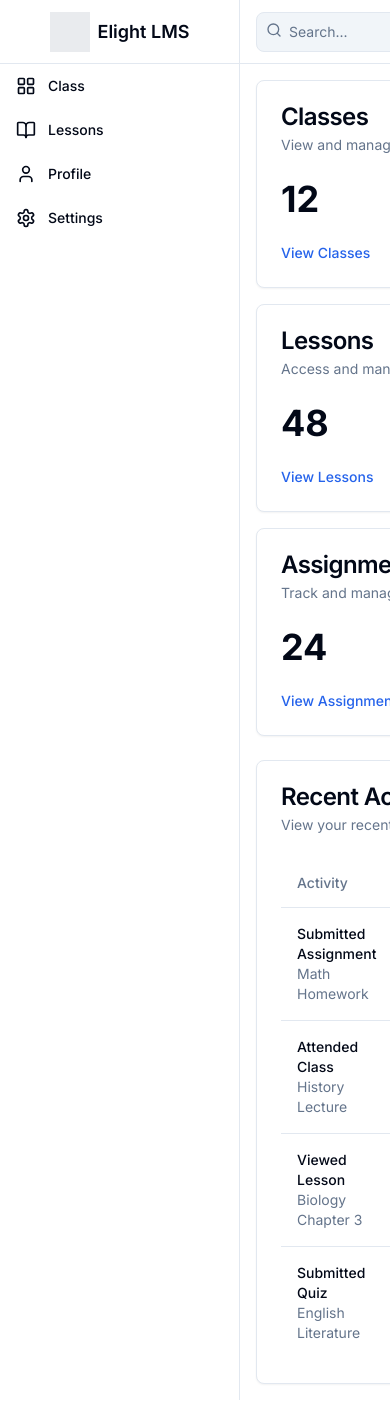
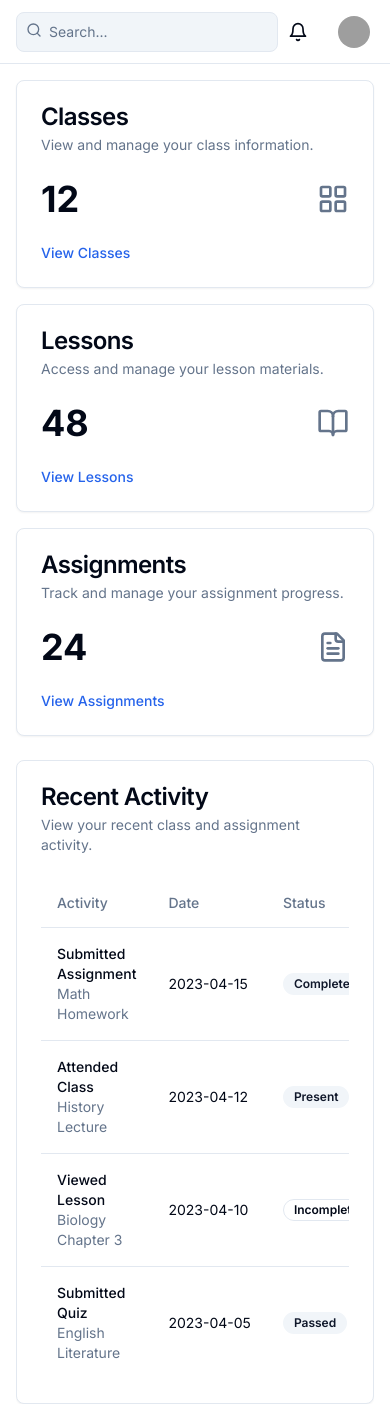
Before and after one commit to oshanavishkapiries/Elight-LMS, a Next.js app: page /dashboard in a window 390 px wide. Built offline with nearby package versions, Linux system fonts and the light colour scheme; grey boxes are pictures that could not be loaded.

Commit message:
Responsive Dashboard

```diff
--- a/app/dashboard/layout.tsx
+++ b/app/dashboard/layout.tsx
@@ -38,9 +38,11 @@ const layout = ({
 }>) => {
   return (
     <>
-      <main className="grid min-h-screen w-full grid-cols-[240px_1fr] overflow-hidden">
+      <main className="grid min-h-screen w-full md:grid-cols-[240px_1fr] overflow-hidden">
         {/* sider */}
+
         <Sider />
+
         {/* dashboard-pages */}
         <div className="flex flex-col">
           {/* navbar */}
--- a/app/dashboard/page.tsx
+++ b/app/dashboard/page.tsx
@@ -92,7 +92,9 @@ const DashboardPage = () => {
           </CardFooter>
         </Card>
       </div>
-      <Card>
+
+      <div className="overflow-x-scroll ">
+        <Card >
           <CardHeader>
             <CardTitle>Recent Activity</CardTitle>
             <CardDescription>
@@ -106,6 +108,11 @@ const DashboardPage = () => {
                   <TableHead>Activity</TableHead>
                   <TableHead>Date</TableHead>
                   <TableHead>Status</TableHead>
+                  <TableHead>Status</TableHead>
+                  <TableHead>Status</TableHead>
+                  <TableHead>Status</TableHead>
+                  <TableHead>Status</TableHead>
+                  <TableHead>Status</TableHead>
                 </TableRow>
               </TableHeader>
               <TableBody>
@@ -116,7 +123,9 @@ const DashboardPage = () => {
                       Math Homework
                     </div>
                   </TableCell>
-                <TableCell className="whitespace-nowrap">2023-04-15</TableCell>
+                  <TableCell className="whitespace-nowrap">
+                    2023-04-15
+                  </TableCell>
                   <TableCell>
                     <Badge variant="secondary">Completed</Badge>
                   </TableCell>
@@ -128,7 +137,9 @@ const DashboardPage = () => {
                       History Lecture
                     </div>
                   </TableCell>
-                <TableCell className="whitespace-nowrap">2023-04-12</TableCell>
+                  <TableCell className="whitespace-nowrap">
+                    2023-04-12
+                  </TableCell>
                   <TableCell>
                     <Badge variant="secondary">Present</Badge>
                   </TableCell>
@@ -140,7 +151,9 @@ const DashboardPage = () => {
                       Biology Chapter 3
                     </div>
                   </TableCell>
-                <TableCell className="whitespace-nowrap">2023-04-10</TableCell>
+                  <TableCell className="whitespace-nowrap">
+                    2023-04-10
+                  </TableCell>
                   <TableCell>
                     <Badge variant="outline">Incomplete</Badge>
                   </TableCell>
@@ -152,7 +165,9 @@ const DashboardPage = () => {
                       English Literature
                     </div>
                   </TableCell>
-                <TableCell className="whitespace-nowrap">2023-04-05</TableCell>
+                  <TableCell className="whitespace-nowrap">
+                    2023-04-05
+                  </TableCell>
                   <TableCell>
                     <Badge variant="secondary">Passed</Badge>
                   </TableCell>
@@ -162,6 +177,7 @@ const DashboardPage = () => {
           </CardContent>
         </Card>
       </div>
+    </div>
   );
 };
 
--- a/components/main/dashboard/Nav.tsx
+++ b/components/main/dashboard/Nav.tsx
@@ -21,7 +21,7 @@ import Notification from "./Notification";
 
 const Nav = () => {
   return (
-    <header className="sticky top-0 z-30 flex h-16 items-center justify-between border-b bg-background px-4 sm:px-6">
+    <header className="sticky top-0 z-30 w-full flex h-16 items-center justify-between border-b bg-background px-4 sm:px-6">
       <div className="relative flex-1">
         <SearchIcon className="absolute left-2.5 top-2.5 h-4 w-4 text-muted-foreground" />
         <Input
--- a/components/main/dashboard/Sider.tsx
+++ b/components/main/dashboard/Sider.tsx
@@ -6,7 +6,7 @@ import { general } from "@/data/general";
 
 const Sider = () => {
   return (
-    <div className="flex flex-col border-r bg-background">
+    <div className=" flex-col border-r bg-background hidden md:block">
       <div className="flex h-16 items-center justify-center border-b">
         <Link
           href="#"
--- a/data/dashBoardNavData.ts
+++ b/data/dashBoardNavData.ts
@@ -26,5 +26,5 @@ export const dashBoardNavData: IdashBoardNavData[] = [
     icon: SettingsIcon,
     label: "Settings",
     href: "#"
-  }
+  },
 ];
```
Lines whose indentation alone changed are shown as unchanged.
